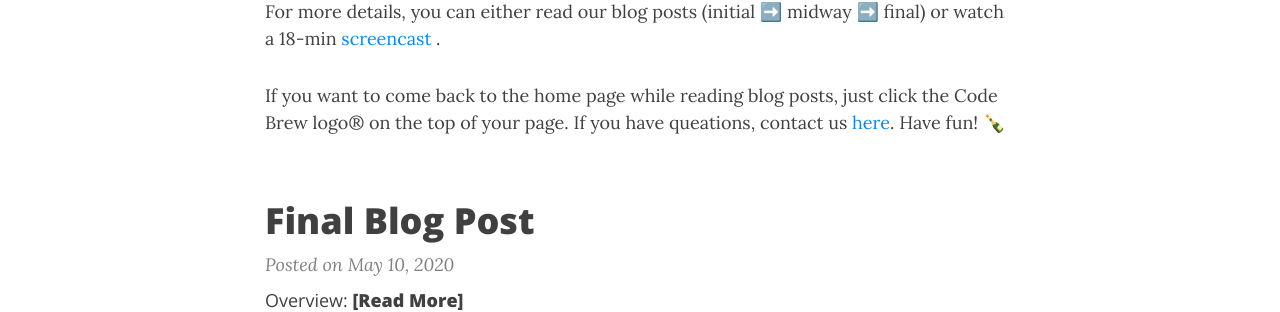
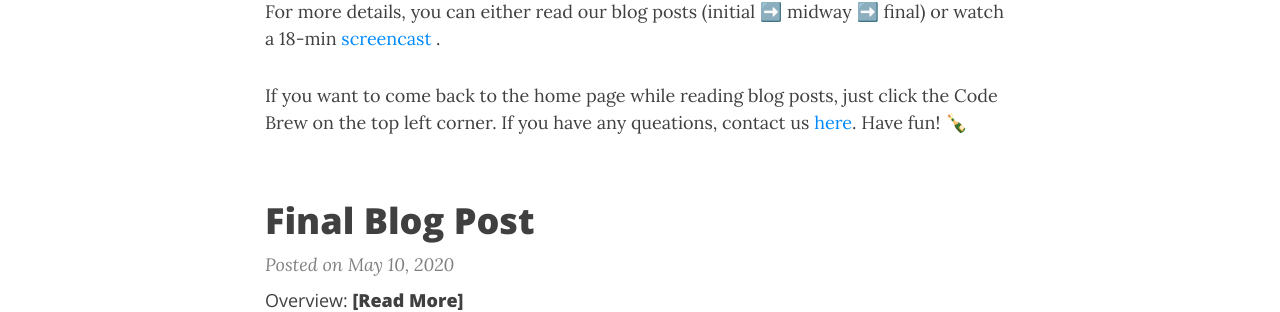
Before and after one commit to tongxinw/YOLOv3_traffic_sign_website, a Jekyll site: the page built from index.html, in a window 1280 px wide. Shown: the part 750-1062 px from the top of the page. Built offline with Jekyll 4.4.1, drawn with Linux system fonts in a browser that asks for light colours; nearby versions of some CDN libraries; the list of posts is cut into pages by our own code; comment, search, counter and statistics services are not loaded.

Commit message:
Update index.html

```diff
--- a/index.html
+++ b/index.html
@@ -8,7 +8,7 @@
 ---
 <p>This is a group project created for DATA 2040 Final Project at Brown DSI. Our group name is Code Brew 😎. We will dive deep into the application of YOLOv3 in training our custom detector on traffic signs and apply it in real-time videos. </p>
 <p>For more details, you can either read our blog posts (initial ➡️ midway ➡️ final) or watch a 18-min <a href="https://youtu.be/7wnj0sHjnmg" target="_blank">screencast </a>.</p>
-<p>If you want to come back to the home page while reading blog posts, just click the Code Brew logo® on the top of your page. If you have queations, contact us <a href="https://tongxinw.github.io/YOLOv3_traffic_sign_website/2020-04-12-About-Us/" target="_blank">here</a>. Have fun! 🍾</p>
+<p>If you want to come back to the home page while reading blog posts, just click the Code Brew on the top left corner. If you have any queations, contact us <a href="https://tongxinw.github.io/YOLOv3_traffic_sign_website/2020-04-12-About-Us/" target="_blank">here</a>. Have fun! 🍾</p>
 
 <div class="posts-list">
   {% for post in paginator.posts %}
```
